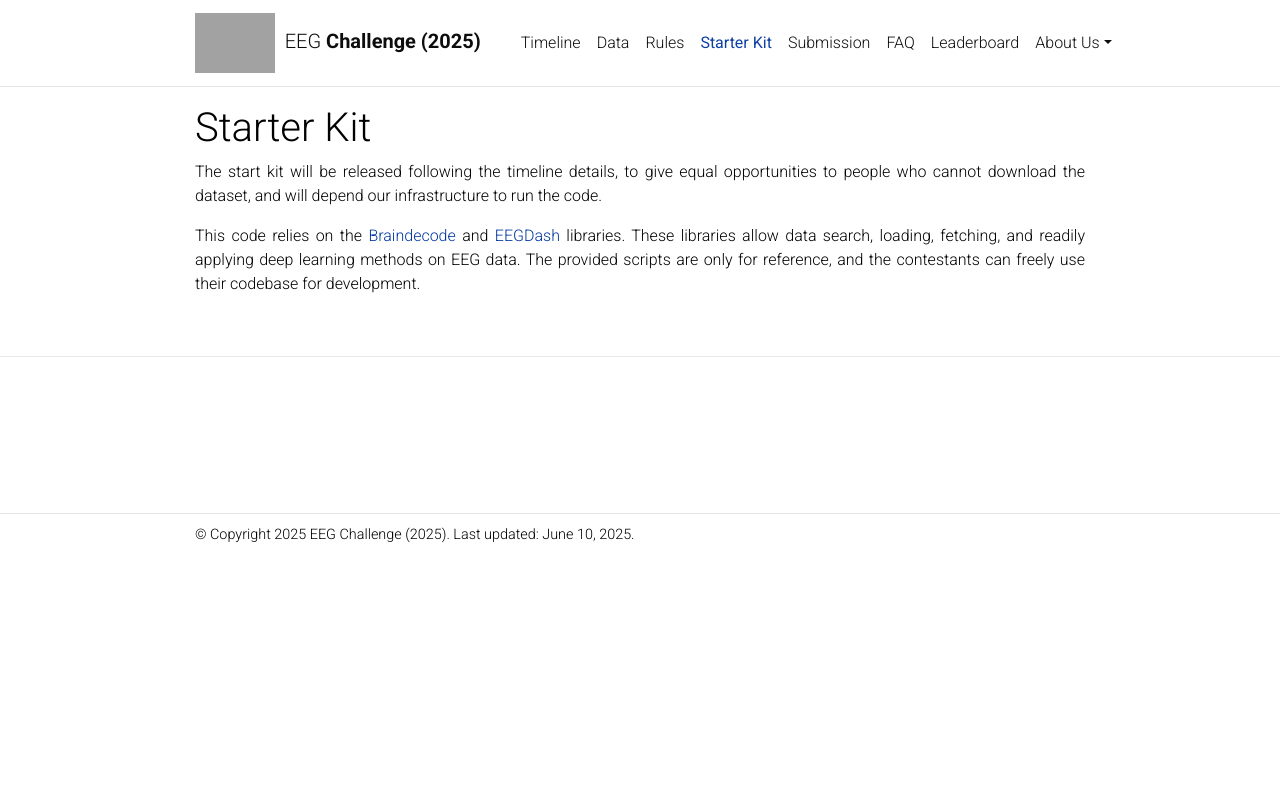
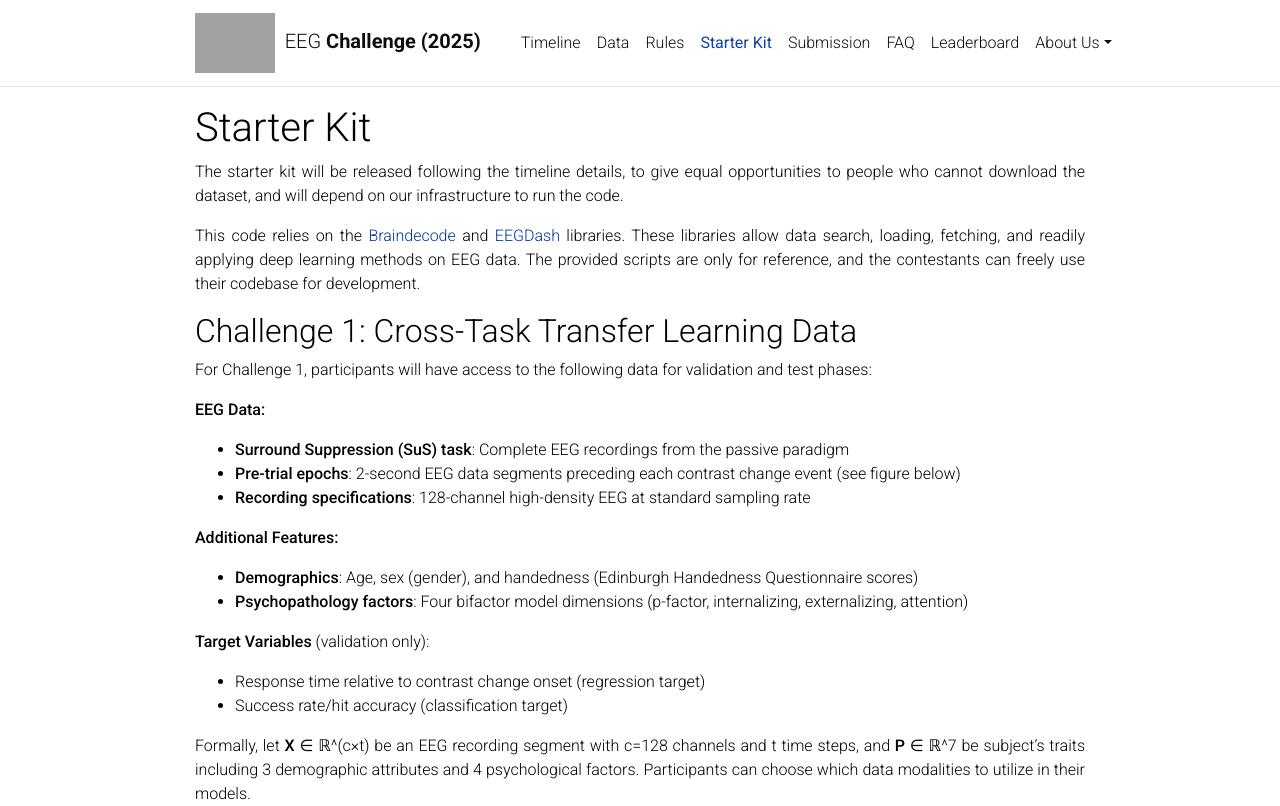
Before and after one commit to urgent-challenge/urgent2024, a Jekyll site: the page built from _pages/baseline.md, in a window 1280 px wide and 1400 px high. Shown: the top 806 px of the window. Built offline with Jekyll 4.4.1, drawn with Linux system fonts in a browser that asks for light colours; comment, search, counter and statistics services are not loaded; a style sheet for code colours, icons or effects is not loaded; some of the changed text lies outside the part shown; grey boxes are pictures that could not be loaded.

Commit message:
update start kit

```diff
--- a/_pages/baseline.md
+++ b/_pages/baseline.md
@@ -8,6 +8,57 @@
 
 ---
 
-The start kit will be released following the timeline details, to give equal opportunities to people who cannot download the dataset, and will depend our infrastructure to run the code.
+The starter kit will be released following the timeline details, to give equal opportunities to people who cannot download the dataset, and will depend on our infrastructure to run the code.
 
 This code relies on the [Braindecode](https://braindecode.org) and [EEGDash](https://eegdash.org) libraries. These libraries allow data search, loading, fetching, and readily applying deep learning methods on EEG data. The provided scripts are only for reference, and the contestants can freely use their codebase for development.
+
+## Challenge 1: Cross-Task Transfer Learning Data
+
+For Challenge 1, participants will have access to the following data for validation and test phases:
+
+**EEG Data:**
+- **Surround Suppression (SuS) task**: Complete EEG recordings from the passive paradigm
+- **Pre-trial epochs**: 2-second EEG data segments preceding each contrast change event (see figure below)
+- **Recording specifications**: 128-channel high-density EEG at standard sampling rate
+
+**Additional Features:**
+- **Demographics**: Age, sex (gender), and handedness (Edinburgh Handedness Questionnaire scores)
+- **Psychopathology factors**: Four bifactor model dimensions (p-factor, internalizing, externalizing, attention)
+
+**Target Variables** (validation only):
+- Response time relative to contrast change onset (regression target)
+- Success rate/hit accuracy (classification target)
+
+Formally, let **X** ∈ ℝ^(c×t) be an EEG recording segment with c=128 channels and t time steps, and **P** ∈ ℝ^7 be subject's traits including 3 demographic attributes and 4 psychological factors. Participants can choose which data modalities to utilize in their models.
+
+<div style="text-align: center; margin: 20px 0;">
+  <img src="https://eeg2025.github.io/assets/img/ccd_sequence.png" alt="CCD Trial Sequence" style="max-width: 80%; height: auto;">
+  <p style="font-size: 0.9em; color: #666; margin-top: 10px;">
+    <strong>Figure:</strong> Exemplar Contrast Change Detection (CCD) trial sequence showing the 2-second pre-trial epochs (hatched regions) that will be provided as input data for Challenge 1.
+  </p>
+</div>
+
+## Challenge 2: Psychopathology Factor Prediction Data
+
+For Challenge 2, participants will have access to the following data for validation and test phases:
+
+**EEG Data:**
+- **Multi-task recordings**: EEG data from all available cognitive paradigms (passive and active tasks)
+- **Minimum data requirement**: Only subjects with ≥15 minutes of total EEG data included (>78% of participants)
+- **Recording specifications**: 128-channel high-density EEG across multiple experimental sessions
+
+**Input Features:**
+- **Demographics**: Age, sex (gender), and handedness (Edinburgh Handedness Questionnaire scores)
+- **EEG recordings**: Complete datasets from multiple cognitive tasks per subject
+
+**Target Variables** (validation only):
+- **P-factor**: General psychopathology factor (continuous score)
+- **Internalizing**: Inward-focused traits dimension (continuous score)
+- **Externalizing**: Outward-directed traits dimension (continuous score)
+- **Attention**: Focus and distractibility dimension (continuous score)
+
+All psychopathology factors are derived from Child Behavior Checklist (CBCL) responses using a bifactor model, providing orthogonal, privacy-preserving dimensional measures of mental health.
+
+---
+
+**Note:** Starter kit code samples and baseline model implementations will be added following the competition timeline. Participants are encouraged to explore the data structure and develop their approaches using the validation set during the warm-up phase.
```
Also changed, not shown: assets/img/CCD_sequence.png (added).
